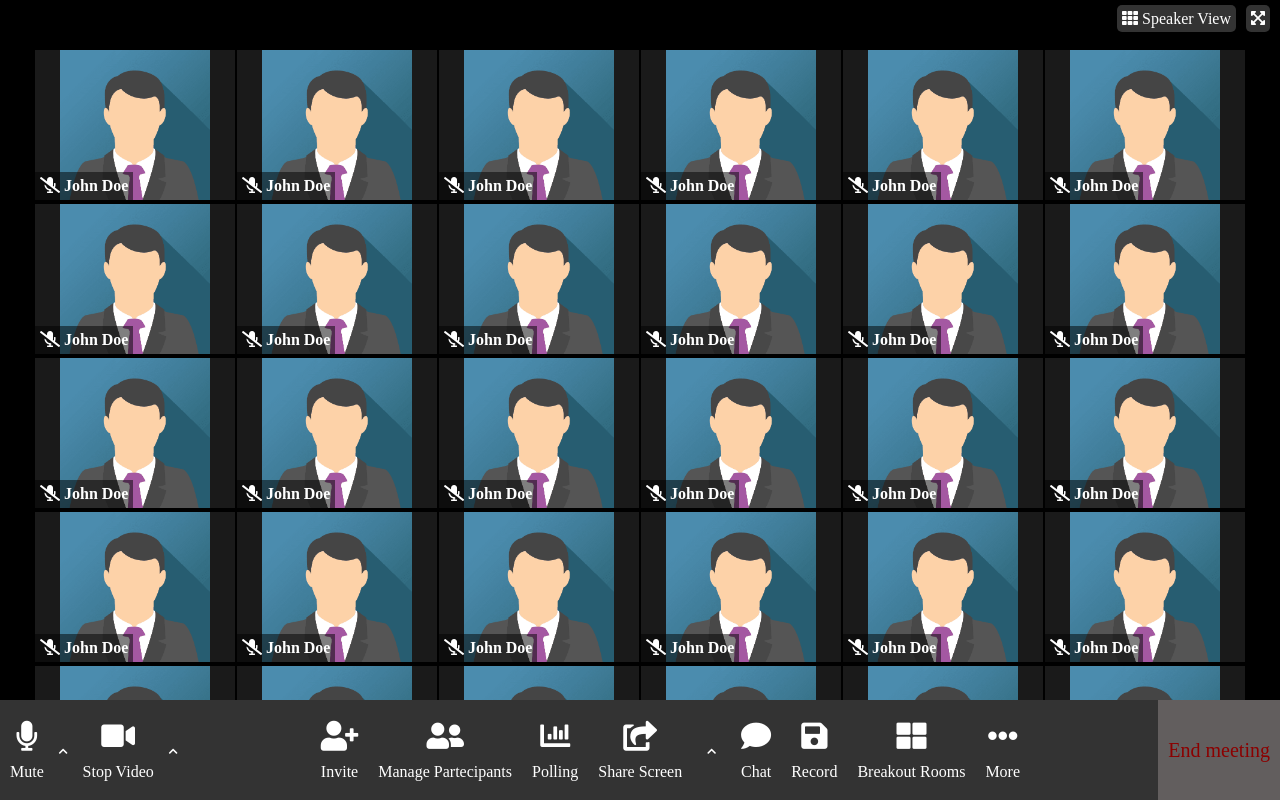
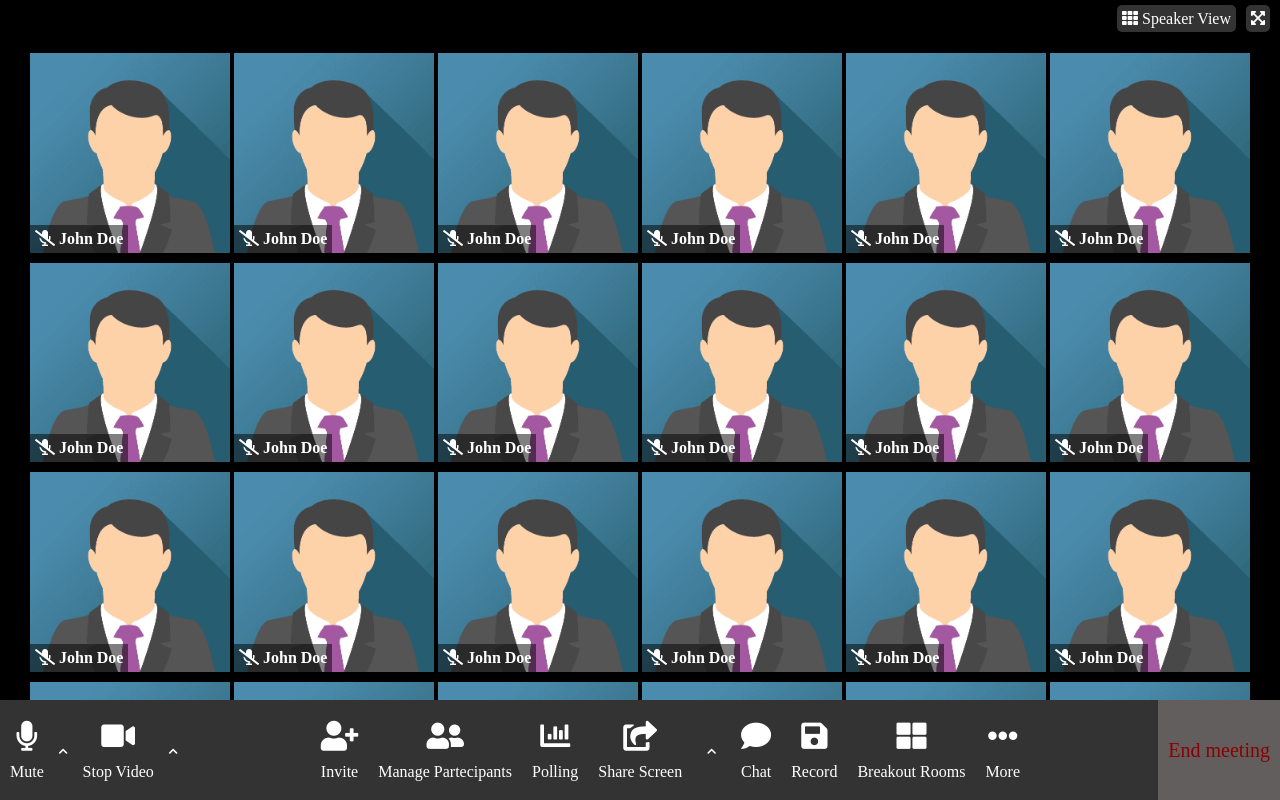
Before and after one commit to EgidioSperanza/html-css-zoom, a plain HTML site: page index.html in a window 1280 px wide. Drawn offline with Linux system fonts and the light colour scheme.

Commit message:
object-fit spettacolare!!!

```diff
--- a/css/style.css
+++ b/css/style.css
@@ -58,8 +58,7 @@ body{
 
 .user-img{
     width: 200px;
-    height: 150px;
-    margin: 2px 1px;
+    margin: 5px 2px;
     background-color: rgba(255, 255, 255, 0.1);
     display: flex;
     justify-content: center;
@@ -67,7 +66,9 @@ body{
 }
 
 .user-img img{
+    width: 100%;
     height: 100%;
+    object-fit: cover;/*SCOPERTO OBJECT-FIT SPETTACOLO!!!*/
 }
 
 .user-name::before{
```
